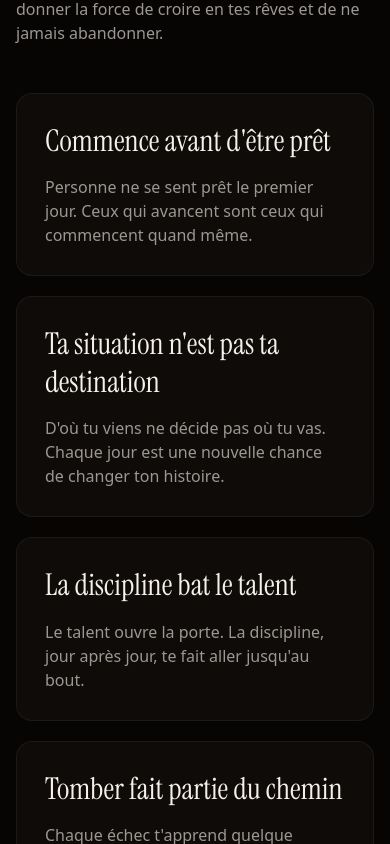
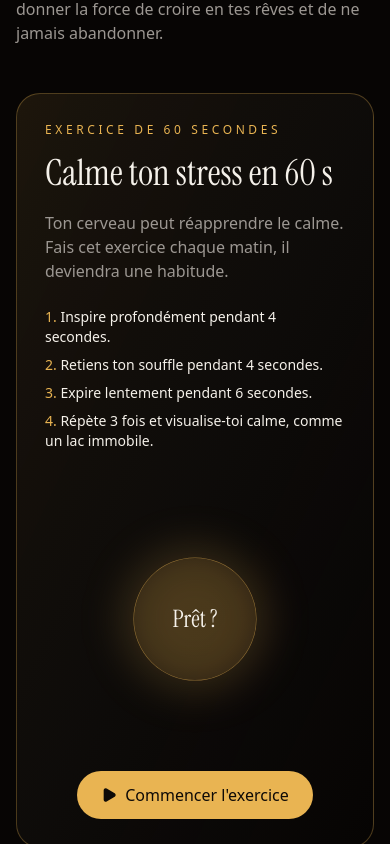
Before and after one commit to huguesbashengezi2025-dotcom/horizon60, a Next.js app: page / in a window 390 px wide. Shown: the part 4520-5364 px from the top of the page. Built offline with nearby package versions, Linux system fonts and the light colour scheme.

Commit message:
Ajoute l'exercice guidé Calme ton stress en 60 s dans Motivation
Co-Authored-By: Claude Opus 5.5 <noreply@anthropic.com>
Claude-Session: https://claude.ai/code/session_01QwNd9UFWts7JjaRb126H2G

```diff
--- /dev/null
+++ b/src/components/sections/breathing.tsx
@@ -0,0 +1,91 @@
+"use client";
+import { useEffect, useRef, useState } from "react";
+import { motion } from "framer-motion";
+import { Play, RotateCcw } from "lucide-react";
+
+// Exercice guidé : inspire 4 s, retiens 4 s, expire 6 s, 3 cycles.
+const steps = [
+  { label: "Inspire", seconds: 4, scale: 1 },
+  { label: "Retiens", seconds: 4, scale: 1 },
+  { label: "Expire", seconds: 6, scale: 0.55 },
+];
+const CYCLES = 3;
+
+export function Breathing() {
+  const [running, setRunning] = useState(false);
+  const [done, setDone] = useState(false);
+  const [cycle, setCycle] = useState(0);
+  const [step, setStep] = useState(0);
+  const [left, setLeft] = useState(steps[0].seconds);
+  const timer = useRef<ReturnType<typeof setInterval> | null>(null);
+
+  useEffect(() => {
+    if (!running) return;
+    timer.current = setInterval(() => setLeft((l) => l - 1), 1000);
+    return () => { if (timer.current) clearInterval(timer.current); };
+  }, [running]);
+
+  useEffect(() => {
+    if (!running || left > 0) return;
+    const next = step + 1;
+    if (next < steps.length) { setStep(next); setLeft(steps[next].seconds); return; }
+    if (cycle + 1 < CYCLES) { setCycle(cycle + 1); setStep(0); setLeft(steps[0].seconds); return; }
+    setRunning(false); setDone(true);
+  }, [left, running, step, cycle]);
+
+  const start = () => { setDone(false); setCycle(0); setStep(0); setLeft(steps[0].seconds); setRunning(true); };
+  const current = steps[step];
+  const scale = running ? current.scale : 0.55;
+
+  return (
+    <div className="mb-12 grid items-center gap-10 overflow-hidden rounded-3xl border border-primary/30 bg-gradient-to-br from-primary/10 via-accent/40 to-transparent p-7 sm:p-10 lg:grid-cols-2">
+      <div>
+        <p className="mb-3 text-xs uppercase tracking-[0.3em] text-primary">Exercice de 60 secondes</p>
+        <h3 className="font-serif text-4xl leading-tight sm:text-5xl">Calme ton stress en 60 s</h3>
+        <p className="mt-4 text-muted-foreground sm:text-lg">
+          Ton cerveau peut réapprendre le calme. Fais cet exercice chaque matin, il deviendra une habitude.
+        </p>
+        <ol className="mt-6 space-y-2 text-sm sm:text-base">
+          <li><span className="text-primary">1.</span> Inspire profondément pendant 4 secondes.</li>
+          <li><span className="text-primary">2.</span> Retiens ton souffle pendant 4 secondes.</li>
+          <li><span className="text-primary">3.</span> Expire lentement pendant 6 secondes.</li>
+          <li><span className="text-primary">4.</span> Répète 3 fois et visualise-toi calme, comme un lac immobile.</li>
+        </ol>
+      </div>
+      <div className="flex flex-col items-center gap-6">
+        <div className="relative flex size-64 items-center justify-center sm:size-72">
+          <motion.div
+            className="absolute inset-0 rounded-full bg-primary/20 blur-2xl"
+            animate={{ scale }}
+            transition={{ duration: running ? current.seconds : 0.6, ease: "easeInOut" }}
+          />
+          <motion.div
+            className="absolute inset-4 rounded-full border border-primary/50 bg-primary/10"
+            animate={{ scale }}
+            transition={{ duration: running ? current.seconds : 0.6, ease: "easeInOut" }}
+          />
+          <div className="relative text-center" aria-live="polite">
+            {running ? (
+              <>
+                <p className="font-serif text-4xl">{current.label}</p>
+                <p className="mt-1 text-5xl font-light tabular-nums text-primary">{left}</p>
+                <p className="mt-2 text-xs text-muted-foreground">Cycle {cycle + 1} sur {CYCLES}</p>
+              </>
+            ) : (
+              <p className="max-w-[12rem] font-serif text-2xl">{done ? "Bravo. Sens le calme." : "Prêt ?"}</p>
+            )}
+          </div>
+        </div>
+        {!running && (
+          <button
+            onClick={start}
+            className="flex items-center gap-2 rounded-full bg-primary px-6 py-3 font-medium text-primary-foreground transition-transform hover:scale-105"
+          >
+            {done ? <RotateCcw className="size-4" /> : <Play className="size-4 fill-current" />}
+            {done ? "Recommencer" : "Commencer l'exercice"}
+          </button>
+        )}
+      </div>
+    </div>
+  );
+}
--- a/src/components/sections/motivation.tsx
+++ b/src/components/sections/motivation.tsx
@@ -4,6 +4,7 @@ import { motivation, site } from "@/content/site";
 import { SectionHeading } from "@/components/section-heading";
 import { Reveal } from "@/components/motion/reveal";
 import { TiktokIcon, YoutubeIcon } from "@/components/icons";
+import { Breathing } from "./breathing";
 
 export function Motivation() {
   return (
@@ -14,6 +15,7 @@ export function Motivation() {
           title="Motivation"
           text="Derrière chaque vidéo, la même idée : te donner la force de croire en tes rêves et de ne jamais abandonner."
         />
+        <Breathing />
         <div className="grid gap-5 sm:grid-cols-2">
           {motivation.map((m, i) => (
             <motion.article
```
